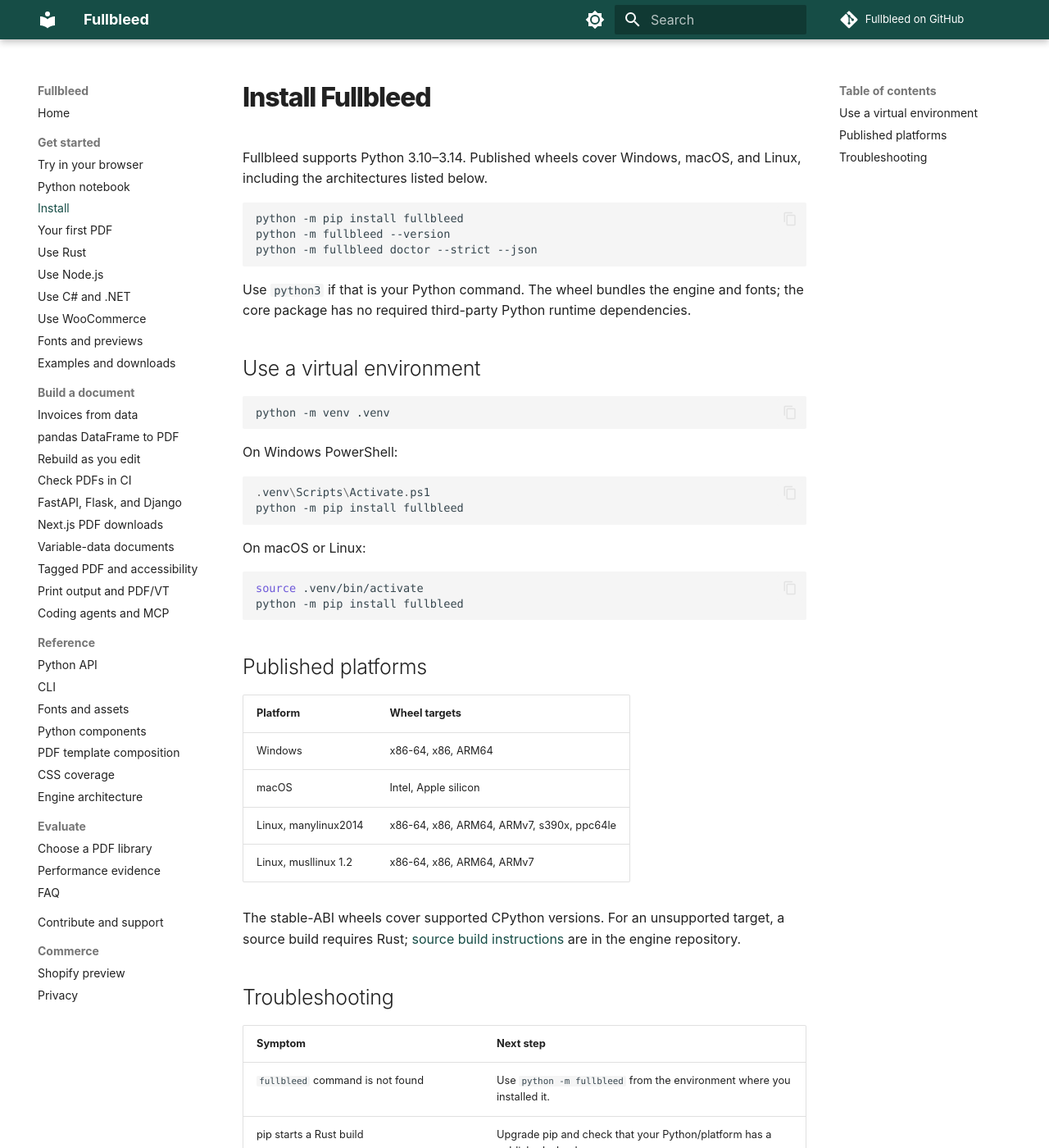
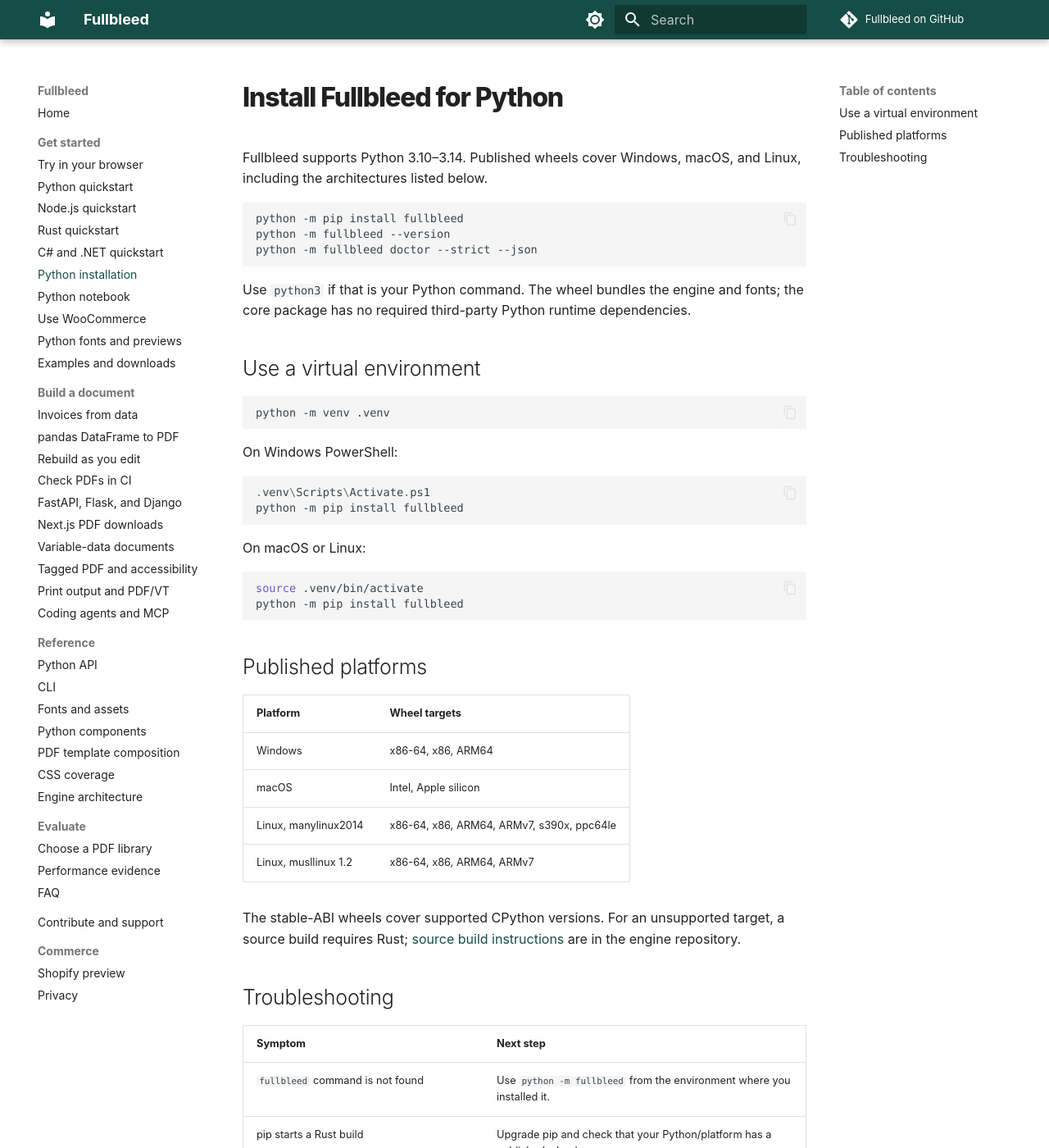
Before and after one commit to fullbleed-engine/docs, an MkDocs documentation site: the page built from docs/getting-started/installation.md, in a window 1280 px wide and 1400 px high. Shown: the whole window at 82% size. Built offline with MkDocs 1.6.1 and Material for MkDocs 9.7.7, drawn with Linux system fonts in a browser that asks for light colours; comment, search, counter and statistics services are not loaded.

Commit message:
Add verified quickstarts for all four languages to the docs home (#33)

```diff
--- a/docs/getting-started/installation.md
+++ b/docs/getting-started/installation.md
@@ -1,7 +1,8 @@
 ---
+title: Install Fullbleed for Python
 description: Install Fullbleed on Python 3.10–3.14 for Windows, macOS, or Linux using a prebuilt wheel.
 ---
-# Install Fullbleed
+# Install Fullbleed for Python
 
 Fullbleed supports Python 3.10–3.14. Published wheels cover Windows, macOS, and Linux, including the architectures listed below.
 
--- a/docs/stylesheets/extra.css
+++ b/docs/stylesheets/extra.css
@@ -1,5 +1,6 @@
 :root { --md-primary-fg-color: #164d46; --md-accent-fg-color: #157f6c; }
-[data-md-color-scheme="slate"] { --md-primary-fg-color: #153f3b; --md-accent-fg-color: #8edec3; }
+[data-md-color-scheme="slate"] { --md-primary-fg-color: #153f3b; --md-accent-fg-color: #8edec3; --md-typeset-a-color: #8edec3; --md-accent-bg-color: #153f3b; }
+[data-md-color-scheme="slate"] .md-typeset .md-button:not(.md-button--primary):not(:hover):not(:focus) { color: var(--md-typeset-a-color); }
 .md-typeset h1 { font-weight: 760; color: var(--md-default-fg-color); letter-spacing: -.035em; }
 .md-typeset .hero { display: grid; grid-template-columns: 1.15fr .85fr; gap: 2.5rem; align-items: center; padding: 1rem 0 2rem; }
 .md-typeset .hero h1 { font-size: 2.7rem; line-height: 1.06; margin: .5rem 0 1rem; }
--- a/mkdocs.yml
+++ b/mkdocs.yml
@@ -1,6 +1,6 @@
 site_name: Fullbleed
 site_url: https://docs.fullbleed.dev/
-site_description: Create PDF invoices, reports, and variable-data documents from Python and HTML/CSS with a deterministic Rust engine. MIT licensed.
+site_description: Generate PDFs from HTML and CSS in Python, Rust, Node.js, and C#. Start with a runnable example and a Rust print engine. MIT licensed.
 site_author: Fullbleed Engine
 repo_url: https://github.com/fullbleed-engine/fullbleed-official
 repo_name: Fullbleed on GitHub
@@ -30,6 +30,7 @@
     - search.suggest
     - search.highlight
     - content.code.copy
+    - content.tabs.link
 extra_css:
   - stylesheets/extra.css
 plugins:
@@ -53,6 +54,8 @@
   - admonition
   - pymdownx.details
   - pymdownx.superfences
+  - pymdownx.tabbed:
+      alternate_style: true
   - pymdownx.highlight:
       anchor_linenums: true
   - attr_list
@@ -67,14 +70,14 @@
   - Home: index.md
   - Get started:
     - Try in your browser: playground.md
+    - Python quickstart: getting-started/quickstart.md
+    - Node.js quickstart: getting-started/node.md
+    - Rust quickstart: getting-started/rust.md
+    - C# and .NET quickstart: getting-started/dotnet.md
+    - Python installation: getting-started/installation.md
     - Python notebook: getting-started/notebook.md
-    - Install: getting-started/installation.md
-    - Your first PDF: getting-started/quickstart.md
-    - Use Rust: getting-started/rust.md
-    - Use Node.js: getting-started/node.md
-    - Use C# and .NET: getting-started/dotnet.md
     - Use WooCommerce: guides/woocommerce.md
-    - Fonts and previews: getting-started/first-pdf.md
+    - Python fonts and previews: getting-started/first-pdf.md
     - Examples and downloads: examples.md
   - Build a document:
     - Invoices from data: guides/invoices.md
```
Also changed, not shown: docs/getting-started/quickstart.md (+2 -1 lines), docs/index.md (+157 -33 lines), 4 other files.
